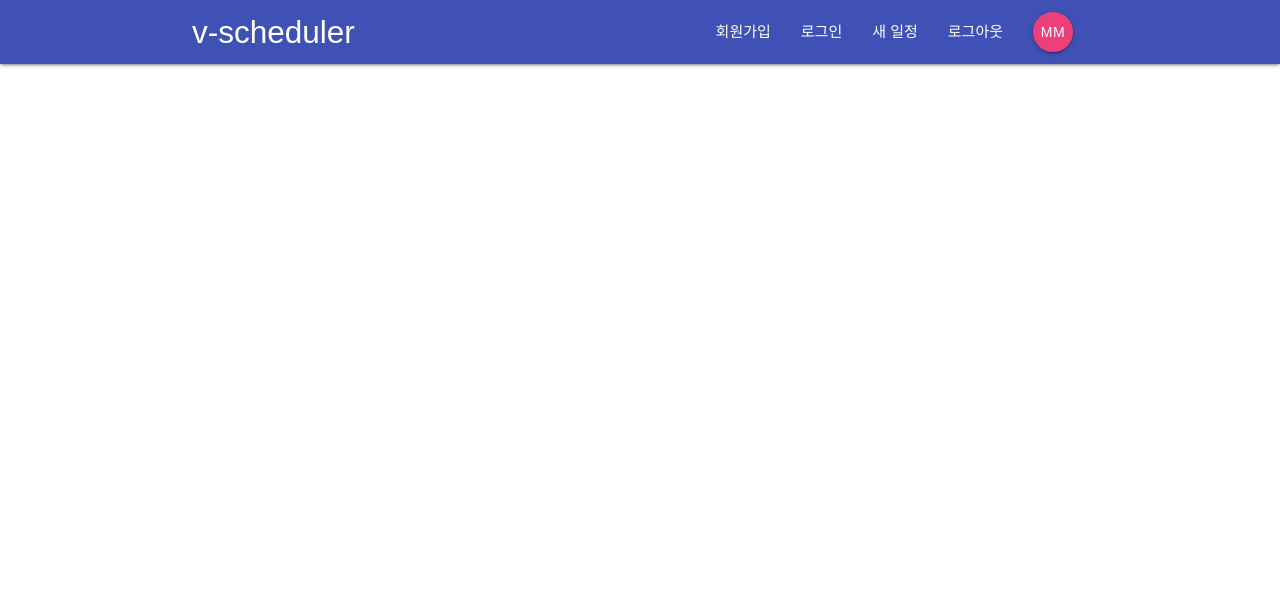
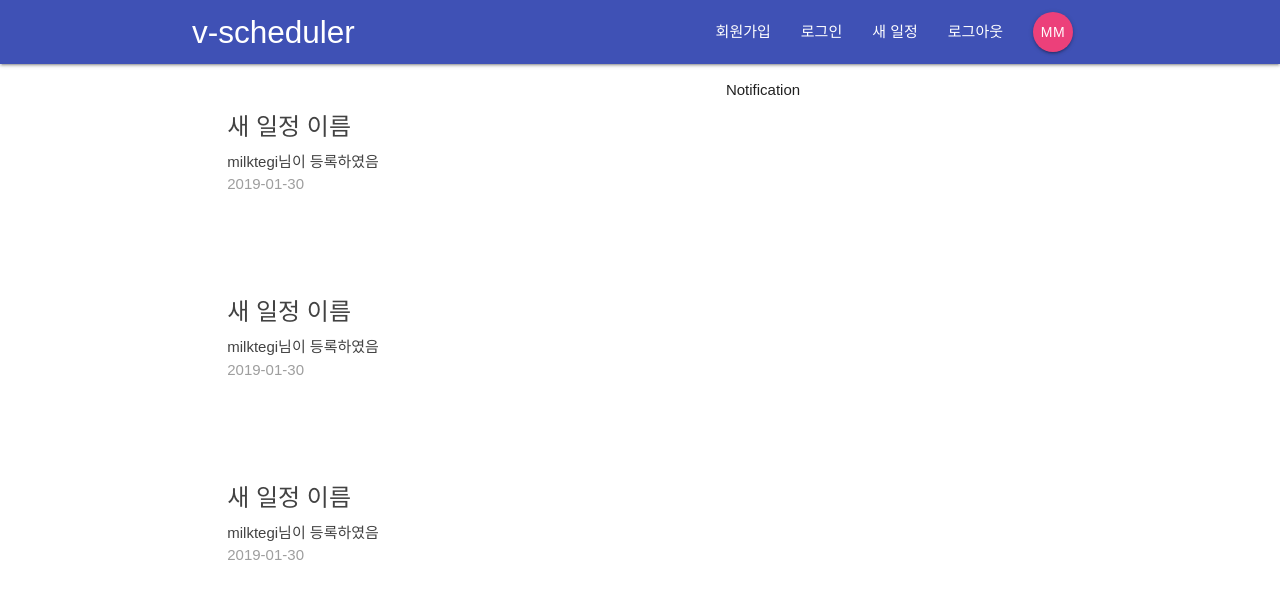
Before and after one commit to milktegi/v-scheduler, a React (Create React App) app in the folder v-scheduler/: page / in a window 1280 px wide. Shown: the top 598 px of the page. Built offline with nearby package versions, Linux system fonts and the light colour scheme.

Commit message:
rendered dashboard ui on root

```diff
--- a/v-scheduler/src/App.js
+++ b/v-scheduler/src/App.js
@@ -1,6 +1,7 @@
 import React, { Component } from 'react';
-import { BrowserRouter } from 'react-router-dom';
+import { BrowserRouter, Switch, Route } from 'react-router-dom';
 import Navbar from './components/layout/Navbar'
+import DashBoard from './components/dashboard/Dashboard';
 
 class App extends Component {
   render() {
@@ -8,6 +9,9 @@
       <BrowserRouter>
         <div className="App">
          <Navbar/>
+         <Switch>
+           <Route path="/" component={DashBoard}/>
+         </Switch>
         </div>
       </BrowserRouter>
     );
--- a/v-scheduler/src/components/dashboard/Dashboard.js
+++ b/v-scheduler/src/components/dashboard/Dashboard.js
@@ -0,0 +1,24 @@
+import React, { Component } from 'react';
+import Notification from './Notification';
+import ProjectList from '../projects/ProjectLists';
+
+class Dashboard extends Component {
+  render() {
+    return (
+      <div className="dashboard container">
+        <div className="row">
+          <div className="col s12 m6">
+            <ProjectList />
+            <ProjectList />
+            <ProjectList />
+          </div>
+          <div className="col s12 m5 offset-m1">
+            <Notification />
+          </div>
+        </div>
+      </div>
+    );
+  }
+}
+
+export default Dashboard;
--- a/v-scheduler/src/components/dashboard/Notification.js
+++ b/v-scheduler/src/components/dashboard/Notification.js
@@ -0,0 +1,11 @@
+import React from 'react';
+
+const Notification = () => {
+	return (
+		<div>
+			<p>Notification</p>
+		</div>
+	)
+}
+
+export default Notification;
--- a/v-scheduler/src/components/projects/ProjectLists.js
+++ b/v-scheduler/src/components/projects/ProjectLists.js
@@ -0,0 +1,19 @@
+import React from 'react';
+
+const ProjectList = () => {
+	return(
+		<div className="project-list section">
+			<div className="card z-depth-0 project-summary">
+				<div className="card-content grey-text text-darken-3">
+					<span className="card-title">
+						새 일정 이름
+					</span>
+					<p>milktegi님이 등록하였음</p>
+					<p className="grey-text">2019-01-30</p>
+				</div>
+			</div>
+		</div>
+	)
+}
+
+export default ProjectList;
```
